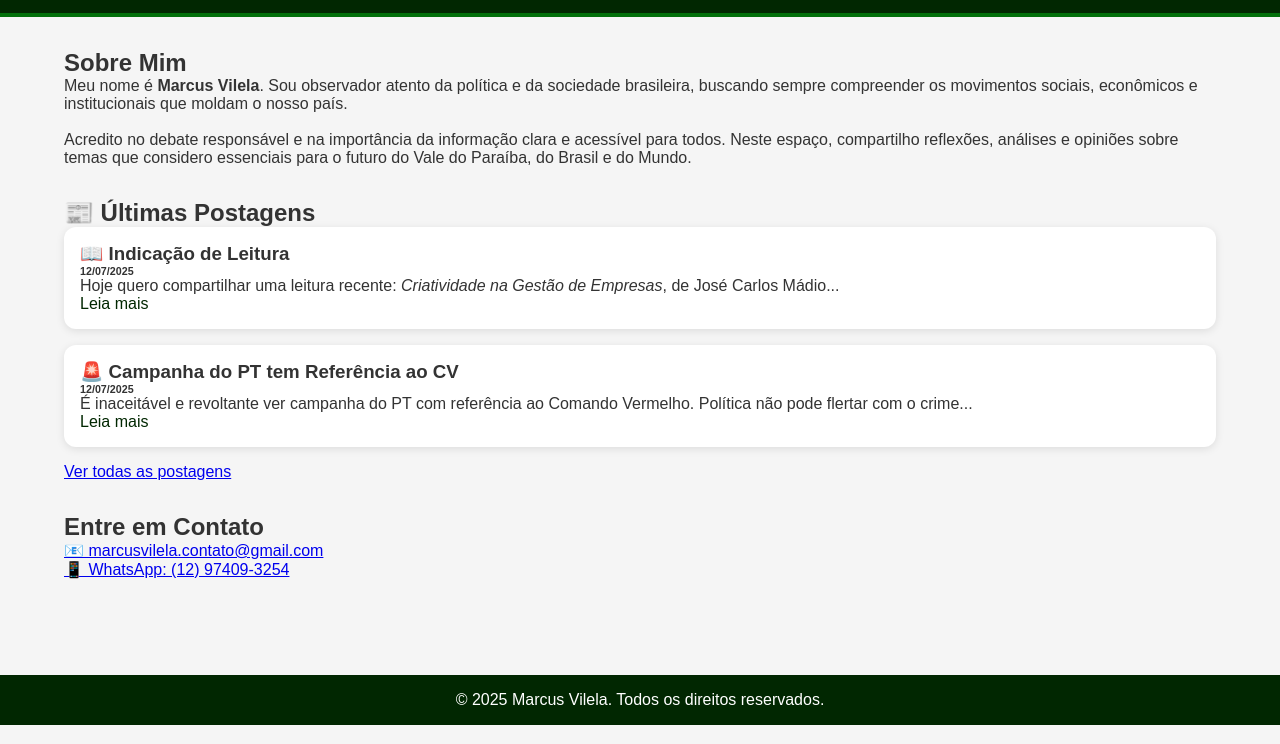
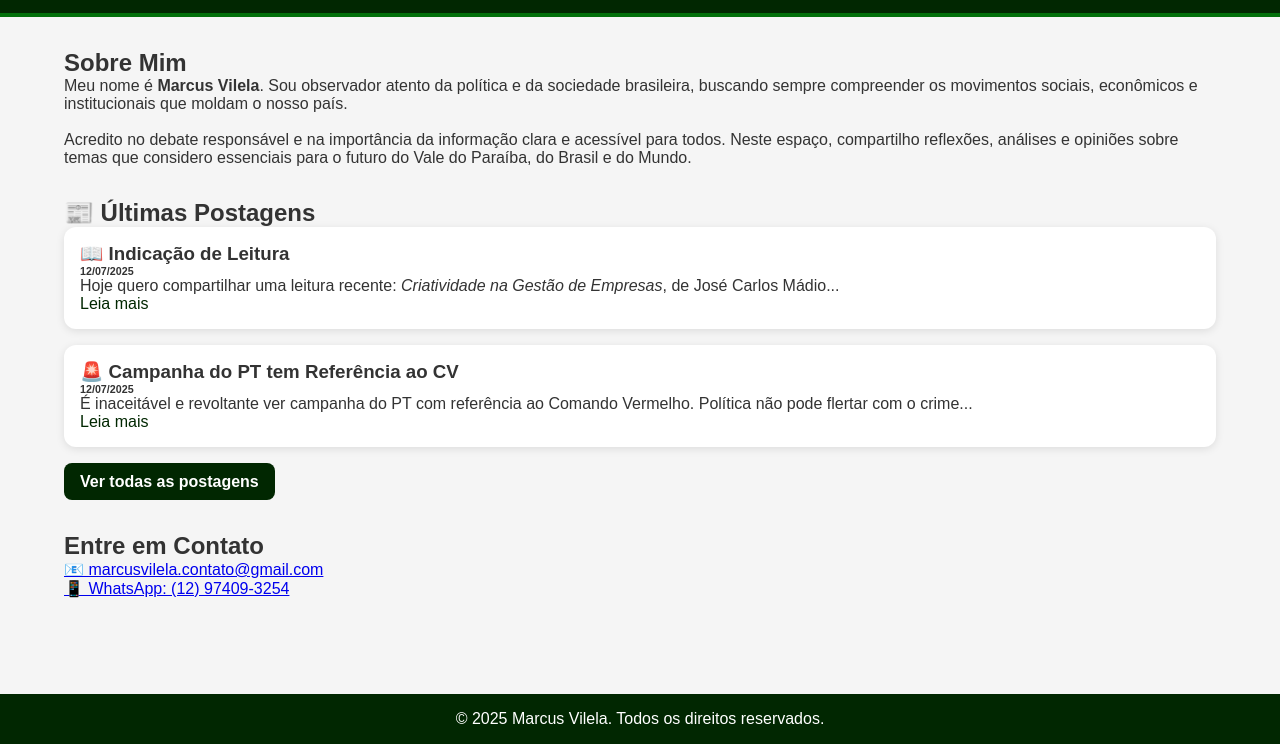
Before and after one commit to marcusvilela-br/site, a plain HTML site: page index.html in a window 1280 px wide. Shown: the part 74-818 px from the top of the page. Drawn offline with Linux system fonts and the light colour scheme.

Commit message:
Update styles.css

```diff
--- a/styles.css
+++ b/styles.css
@@ -100,3 +100,17 @@ footer {
 .contato-bar a:hover {
     color: #2980b9;
 }
+.botao-postagens {
+    display: inline-block;
+    background: rgb(1, 39, 1);
+    color: #fff;
+    padding: 0.6rem 1rem;
+    border-radius: 8px;
+    text-decoration: none;
+    font-weight: bold;
+    transition: background 0.3s;
+}
+
+.botao-postagens:hover {
+    background: #02700b;
+}
```
